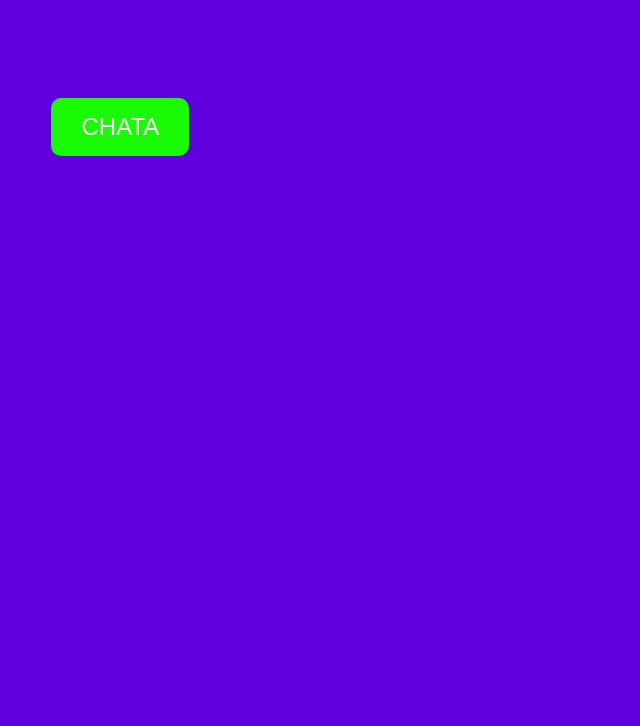
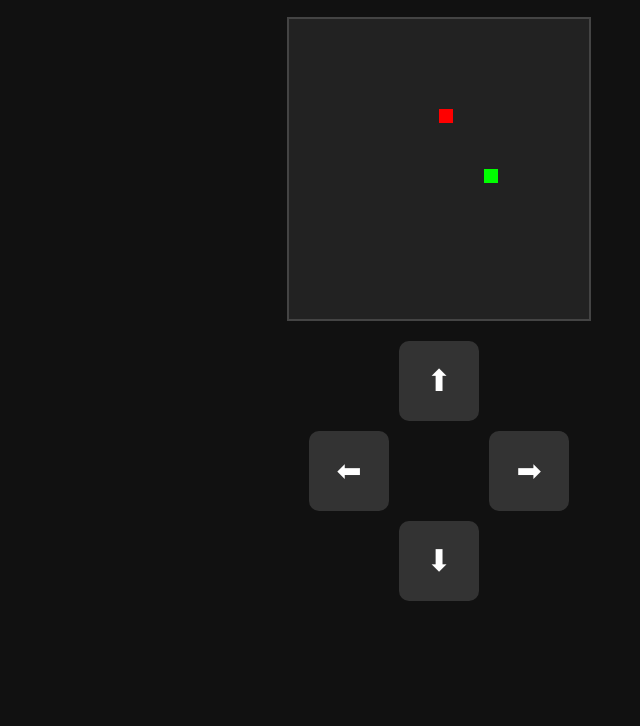
Before and after one commit to ppnascpp/meu-app, a plain HTML site: page index.html in a window 1280 px wide. Shown: the part 74-800 px from the top of the page, without its empty margins (201-841 px from the left). Drawn offline with Linux system fonts and the light colour scheme.

Commit message:
Add files via upload

```diff
--- a/index.html
+++ b/index.html
@@ -1,74 +1,132 @@
 <!DOCTYPE html>
 <html lang="pt-BR">
 <head>
-  <meta charset="UTF-8" />
-  <meta name="viewport" content="width=device-width, initial-scale=1.0"/>
-  <title>Botão Fugitivo</title>
+  <meta charset="UTF-8">
+  <title>Jogo da Cobrinha</title>
   <style>
-    * {
+    * { box-sizing: border-box; }
+    body {
       margin: 0;
-      padding: 0;
-      box-sizing: border-box;
+      background: #111;
+      display: flex;
+      flex-direction: column;
+      align-items: center;
+      justify-content: center;
+      color: white;
+      font-family: sans-serif;
     }
-
-    html, body {
-      width: 100%;
-      height: 100%;
-      background-color: #6000dd;
-      overflow: hidden;
-      position: relative;
-      font-family: Arial, sans-serif;
+    canvas {
+      background: #222;
+      margin-top: 10px;
+      border: 2px solid #444;
+      touch-action: none;
     }
-
-    #botao {
-      position: absolute;
-      padding: 15px 30px;
-      font-size: 1.5rem;
-      background-color: #19fa05;
-      color: white;
-      border: none;
+    .controls {
+      display: grid;
+      grid-template-columns: repeat(3, 80px);
+      gap: 10px;
+      margin-top: 20px;
+    }
+    .btn {
+      width: 80px;
+      height: 80px;
+      background: #333;
       border-radius: 10px;
-      cursor: pointer;
-      transition: top 0.2s, left 0.2s;
+      font-size: 30px;
+      display: flex;
+      align-items: center;
+      justify-content: center;
+      user-select: none;
+    }
+    .btn:active {
+      background: #555;
     }
   </style>
 </head>
 <body>
-  <button id="botao">CHATA</button>
 
-  <script>
-    const botao = document.getElementById("botao");
+<h1>🐍 Cobrinha</h1>
+<canvas id="game" width="300" height="300"></canvas>
 
-    function moveBotao() {
-      const larguraTela = window.innerWidth;
-      const alturaTela = window.innerHeight;
-      const larguraBotao = botao.offsetWidth;
-      const alturaBotao = botao.offsetHeight;
+<div class="controls">
+  <div></div>
+  <div class="btn" onclick="dir = 'up'">⬆</div>
+  <div></div>
+  <div class="btn" onclick="dir = 'left'">⬅</div>
+  <div></div>
+  <div class="btn" onclick="dir = 'right'">➡</div>
+  <div></div>
+  <div class="btn" onclick="dir = 'down'">⬇</div>
+  <div></div>
+</div>
 
-      const novaEsquerda = Math.random() * (larguraTela - larguraBotao);
-      const novoTopo = Math.random() * (alturaTela - alturaBotao);
+<script>
+  const canvas = document.getElementById("game");
+  const ctx = canvas.getContext("2d");
 
-      botao.style.left = novaEsquerda + "px";
-      botao.style.top = novoTopo + "px";
+  const grid = 15;
+  let snake = [{x: 150, y: 150}];
+  let food = {x: 0, y: 0};
+  let dir = 'right';
+  let dx = grid, dy = 0;
+
+  function randPos() {
+    return Math.floor(Math.random() * (canvas.width / grid)) * grid;
+  }
+
+  function placeFood() {
+    food.x = randPos();
+    food.y = randPos();
+  }
+
+  placeFood();
+
+  function updateDirection() {
+    if (dir === 'up' && dy === 0)      { dx = 0; dy = -grid; }
+    if (dir === 'down' && dy === 0)    { dx = 0; dy = grid;  }
+    if (dir === 'left' && dx === 0)    { dx = -grid; dy = 0; }
+    if (dir === 'right' && dx === 0)   { dx = grid; dy = 0;  }
+  }
+
+  function gameLoop() {
+    updateDirection();
+
+    const head = {x: snake[0].x + dx, y: snake[0].y + dy};
+
+    // fim de jogo
+    if (
+      head.x < 0 || head.x >= canvas.width ||
+      head.y < 0 || head.y >= canvas.height ||
+      snake.some(seg => seg.x === head.x && seg.y === head.y)
+    ) {
+      alert("💀 Game Over!");
+      snake = [{x: 150, y: 150}];
+      dir = 'right';
+      dx = grid; dy = 0;
+      placeFood();
+      return;
     }
 
-    // Inicializa o botão em uma posição aleatória
-    moveBotao();
+    snake.unshift(head);
 
-    document.addEventListener("mousemove", (e) => {
-      const mouseX = e.clientX;
-      const mouseY = e.clientY;
+    if (head.x === food.x && head.y === food.y) {
+      placeFood();
+    } else {
+      snake.pop();
+    }
 
-      const botaoRect = botao.getBoundingClientRect();
-      const botaoX = botaoRect.left + botaoRect.width / 2;
-      const botaoY = botaoRect.top + botaoRect.height / 2;
+    ctx.fillStyle = "#222";
+    ctx.fillRect(0, 0, canvas.width, canvas.height);
 
-      const distancia = Math.hypot(mouseX - botaoX, mouseY - botaoY);
+    ctx.fillStyle = "#0f0";
+    snake.forEach(s => ctx.fillRect(s.x, s.y, grid - 1, grid - 1));
 
-      if (distancia < 100) {
-        moveBotao();
-      }
-    });
-  </script>
+    ctx.fillStyle = "red";
+    ctx.fillRect(food.x, food.y, grid - 1, grid - 1);
+  }
+
+  setInterval(gameLoop, 150);
+</script>
+
 </body>
 </html>
```
